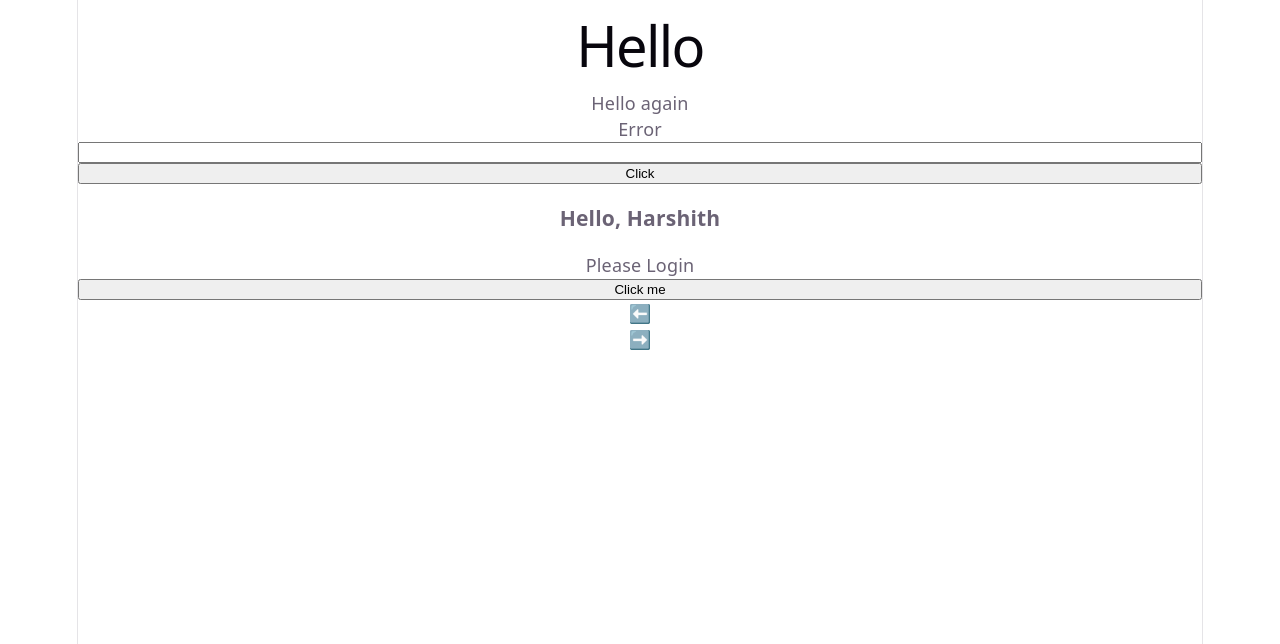
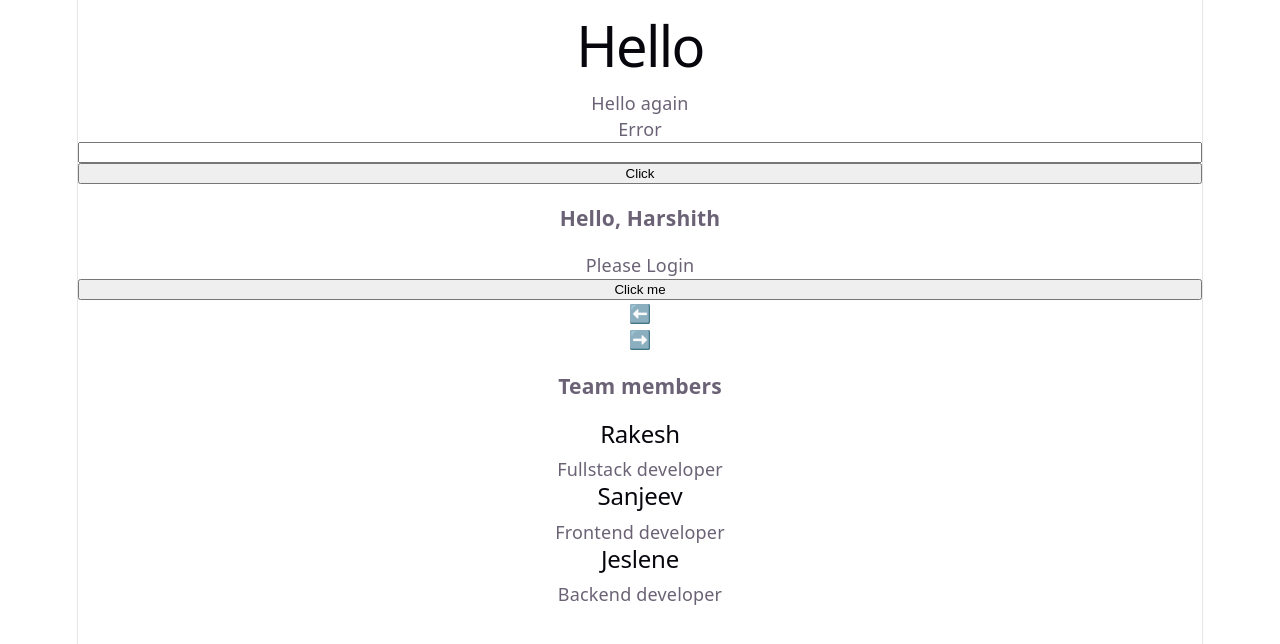
Before and after one commit to harshithp946-eng/SW_CSE_B1.4_Internship, a React (Vite) app in the folder Day/Day13/day13/: page / in a window 1280 px wide. Shown: the top 644 px of the page. Built offline with nearby package versions, Linux system fonts and the light colour scheme.

Commit message:
Props ex1: Passing props from Parent to child component, destructuring props in child component

```diff
--- a/Day/Day13/day13/src/App.jsx
+++ b/Day/Day13/day13/src/App.jsx
@@ -1,5 +1,6 @@
 import Button from './components/FunctionalComponent'
 import { LeftArrow,RightArrow } from "./components/FunctionalComponentTwo";
+import ProfileList from "./components/Props";
 const name = "Harshith";
 const isLoggedIn = false;
 
@@ -28,6 +29,7 @@ function App() {
       <Button />
       <LeftArrow />
       <RightArrow />
+      <ProfileList />
     </>
 
   )
--- /dev/null
+++ b/Day/Day13/day13/src/components/Props.jsx
@@ -0,0 +1,31 @@
+// Props, short for properties, are the way React components
+// receive data from their parent component
+// Key-points:
+    // Props are read-only inside the child
+    // They flow one-way: from parent to child
+    // Components are reusable
+
+// Child component
+function ProfileCard({name,role}) {
+    return(
+        <div>
+            <h2>{name}</h2>
+            <p>{role}</p>
+        </div>
+    );
+}
+
+// Parent Component
+function ProfileList() {
+    return(
+        <div className="list">
+            <h3>Team members</h3>
+            {/* Each child component gets different data via props */}
+            <ProfileCard name="Rakesh" role="Fullstack developer"/>
+            <ProfileCard name="Sanjeev" role="Frontend developer"/>
+            <ProfileCard name="Jeslene" role="Backend developer"/>
+
+        </div>
+    );
+}
+export default ProfileList;
```
